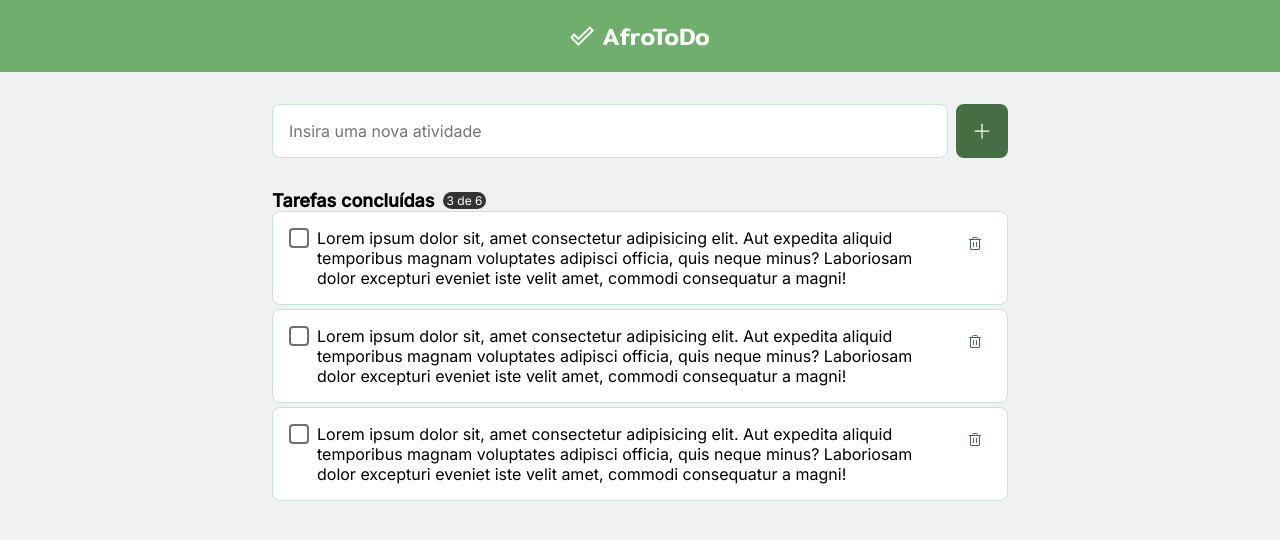
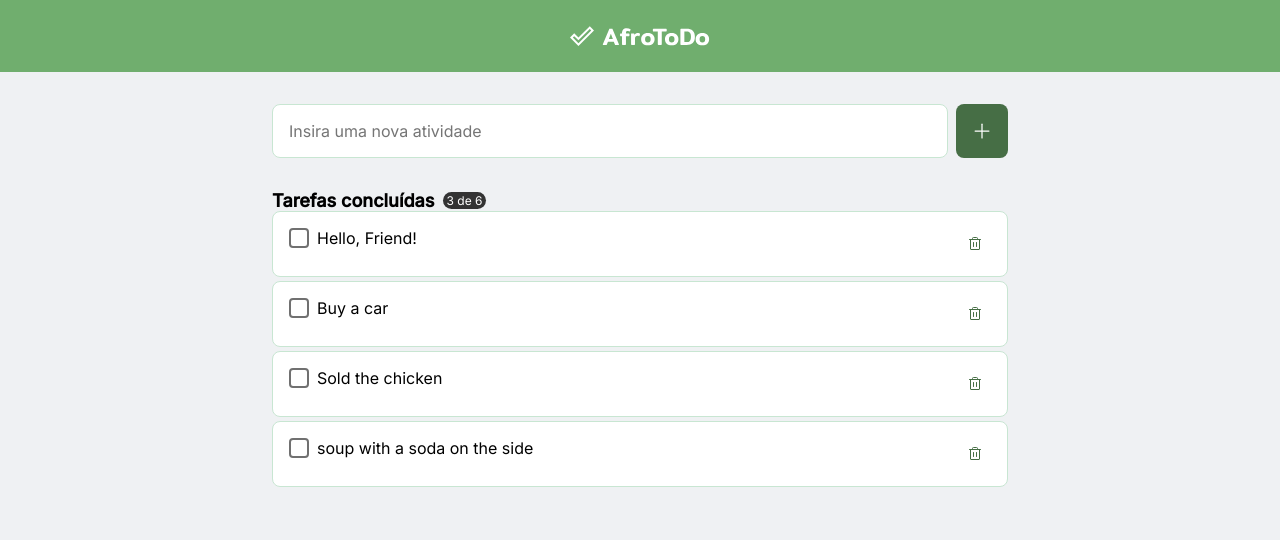
Before and after one commit to oAnthonyG/AfroToDo, a React (Vite) app: page / in a window 1280 px wide. Shown: the top 540 px of the page. Built offline with nearby package versions, Linux system fonts and the light colour scheme.

Commit message:
refactoring the task component

```diff
--- a/src/App.jsx
+++ b/src/App.jsx
@@ -1,8 +1,9 @@
 import './styles/global.scss';
-import styles from './App.module.scss'
+import styles from './App.module.scss';
 
-import { Header } from './components/Header'
-import { Check, Plus, Trash } from 'phosphor-react'
+import { Header } from './components/Header';
+import {Plus} from 'phosphor-react';
+import { Task } from './components/Task';
 
 function App() {
   return (
@@ -17,63 +18,10 @@ function App() {
         <h3 className={styles.status}>Tarefas concluídas <span> 3 de 6</span></h3>
 
         <ul className={styles.taskList}>
-          <li>
-            <label>
-              <input type="checkbox" />
-
-              <span>
-                <Check />
-              </span>
-            </label>
-
-            <p>
-              Lorem ipsum dolor sit, amet consectetur adipisicing elit. Aut expedita
-              aliquid temporibus magnam voluptates adipisci officia, quis neque minus?
-              Laboriosam dolor excepturi eveniet iste velit amet, commodi consequatur a magni!
-            </p>
-
-            <button>
-              <Trash />
-            </button>
-          </li>
-          <li>
-            <label>
-              <input type="checkbox" />
-
-              <span>
-                <Check />
-              </span>
-            </label>
-
-            <p>
-              Lorem ipsum dolor sit, amet consectetur adipisicing elit. Aut expedita
-              aliquid temporibus magnam voluptates adipisci officia, quis neque minus?
-              Laboriosam dolor excepturi eveniet iste velit amet, commodi consequatur a magni!
-            </p>
-
-            <button>
-              <Trash />
-            </button>
-          </li>
-          <li>
-            <label>
-              <input type="checkbox" />
-
-              <span>
-                <Check />
-              </span>
-            </label>
-
-            <p>
-              Lorem ipsum dolor sit, amet consectetur adipisicing elit. Aut expedita
-              aliquid temporibus magnam voluptates adipisci officia, quis neque minus?
-              Laboriosam dolor excepturi eveniet iste velit amet, commodi consequatur a magni!
-            </p>
-
-            <button>
-              <Trash />
-            </button>
-          </li>
+          <Task content="Hello, Friend!"/>
+          <Task content="Buy a car"/>
+          <Task content=" Sold the chicken"/>
+          <Task content="soup with a soda on the side"/>
         </ul>
       </main>
     </>
--- a/src/app.module.scss
+++ b/src/app.module.scss
@@ -65,62 +65,7 @@
     gap: 0.25rem;
     list-style: none;
 
-    li {
-      display: flex;
-      align-items: flex-start;
-      justify-content: space-between;
-      gap: 0.5rem;
-      padding: 1rem;
-      border-radius: 8px;
-      border: 1px solid $blue-100;
-      background-color: $white;
 
-      label{
-        display: flex;
-        align-items: center;
-        cursor: pointer;
-
-        input[type="checkbox"]{
-          display: none;
-
-          & + span{
-            width: 1.25rem;
-            height: 1.25rem;
-            border-radius: 4px;
-            border: 2px solid $gray-500;
-            color: transparent;
-
-            transition: 0.2s;
-          }
-
-          &:checked + span{
-            background-color: $green-300;
-            border-color: $green-300;
-            color: $white;
-          }
-        }
-      }
-
-      p {
-        width: 100%;
-      }
-      button{
-        display: flex;
-        align-items: center;
-        justify-content: center;
-        padding: 0.5rem;
-        border: none;
-        border-radius: 8px;
-        background-color: transparent;
-        cursor: pointer;
-        color: $green-500;
-
-        &:hover{
-          color: $red-400;
-          background-color: $gray-100;
-        }
-      }
-    }
   }
 
 }
--- /dev/null
+++ b/src/components/Task.jsx
@@ -0,0 +1,24 @@
+import styles from './Task.module.scss'
+import { Check, Trash } from 'phosphor-react'
+
+export function Task(props) {
+  return (
+    <li className={styles.task}>
+      <label>
+        <input type="checkbox" />
+
+        <span>
+          <Check />
+        </span>
+      </label>
+
+      <p>
+        {props.content}
+      </p>
+
+      <button>
+        <Trash />
+      </button>
+    </li>
+  )
+}
--- /dev/null
+++ b/src/components/Task.module.scss
@@ -0,0 +1,58 @@
+@import '../styles/colors';
+
+.task {
+  display: flex;
+  align-items: flex-start;
+  justify-content: space-between;
+  gap: 0.5rem;
+  padding: 1rem;
+  border-radius: 8px;
+  border: 1px solid $blue-100;
+  background-color: $white;
+
+  label{
+    display: flex;
+    align-items: center;
+    cursor: pointer;
+
+    input[type="checkbox"]{
+      display: none;
+
+      & + span{
+        width: 1.25rem;
+        height: 1.25rem;
+        border-radius: 4px;
+        border: 2px solid $gray-500;
+        color: transparent;
+
+        transition: 0.2s;
+      }
+
+      &:checked + span{
+        background-color: $green-300;
+        border-color: $green-300;
+        color: $white;
+      }
+    }
+  }
+
+  p {
+    width: 100%;
+  }
+  button{
+    display: flex;
+    align-items: center;
+    justify-content: center;
+    padding: 0.5rem;
+    border: none;
+    border-radius: 8px;
+    background-color: transparent;
+    cursor: pointer;
+    color: $green-500;
+
+    &:hover{
+      color: $red-400;
+      background-color: $gray-100;
+    }
+  }
+}
```
